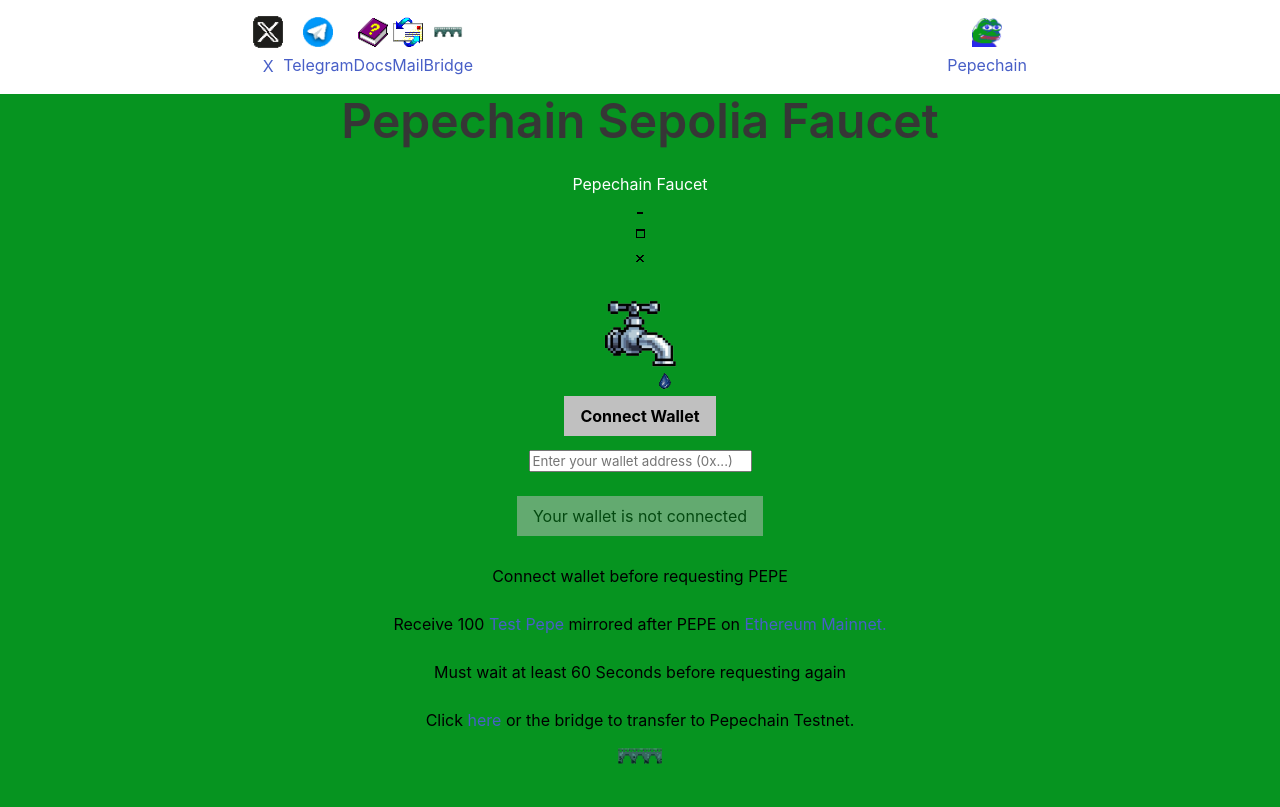
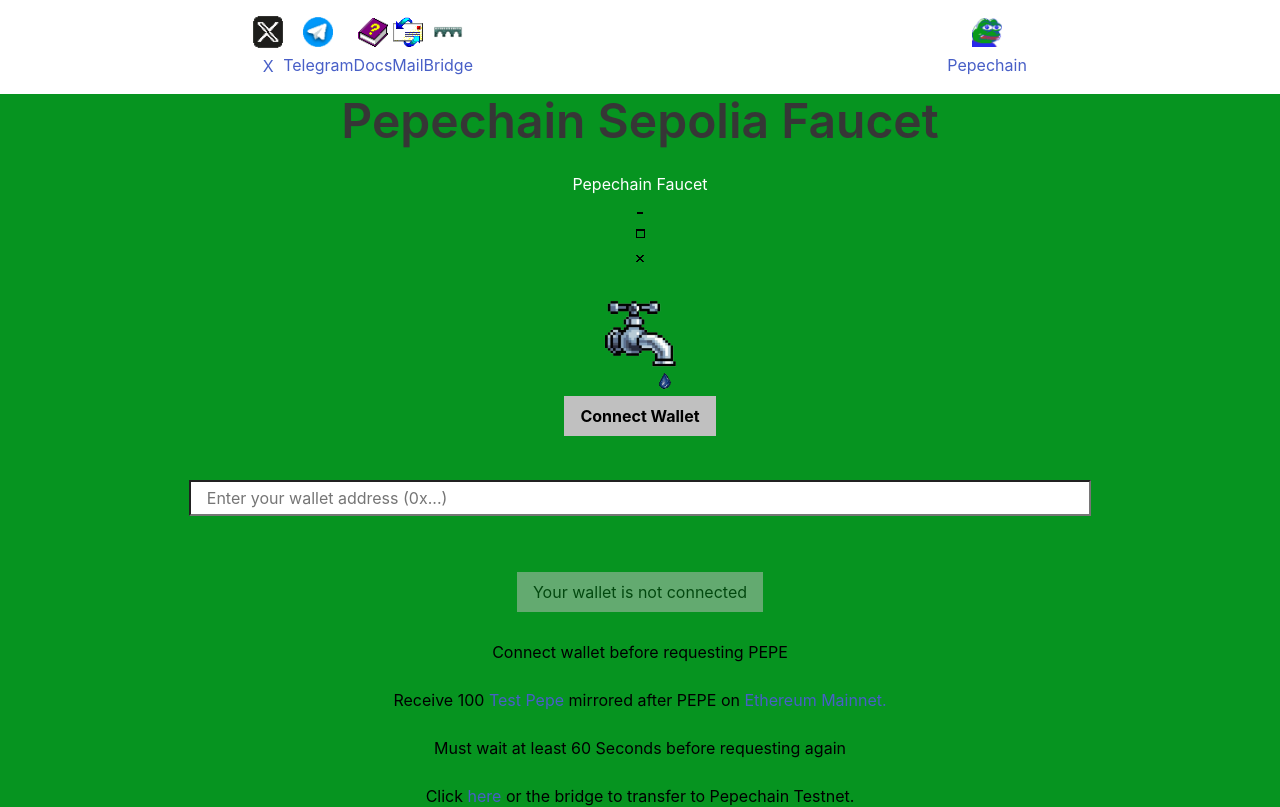
Before and after one commit to pepechainbiz/Frenswap, a React (Create React App) app in the folder pepechain-faucet-main/: page / in a window 1280 px wide. Shown: the top 807 px of the page. Built offline with nearby package versions, Linux system fonts and the light colour scheme.

Commit message:
App.css
Input box

```diff
--- a/pepechain-faucet-main/src/App.css
+++ b/pepechain-faucet-main/src/App.css
@@ -12,3 +12,14 @@
     /* box-sizing: border-box; */
     /* overflow: visible; */
   }
+
+
+  input {
+    width: 80% !important;
+    height: 2rem;
+    border-radius: 0px !important;
+    margin: 2rem;
+    padding: 1rem;
+    /* font-family: 'ms sans serif'; */
+    font-size: 1rem;
+  }
```
